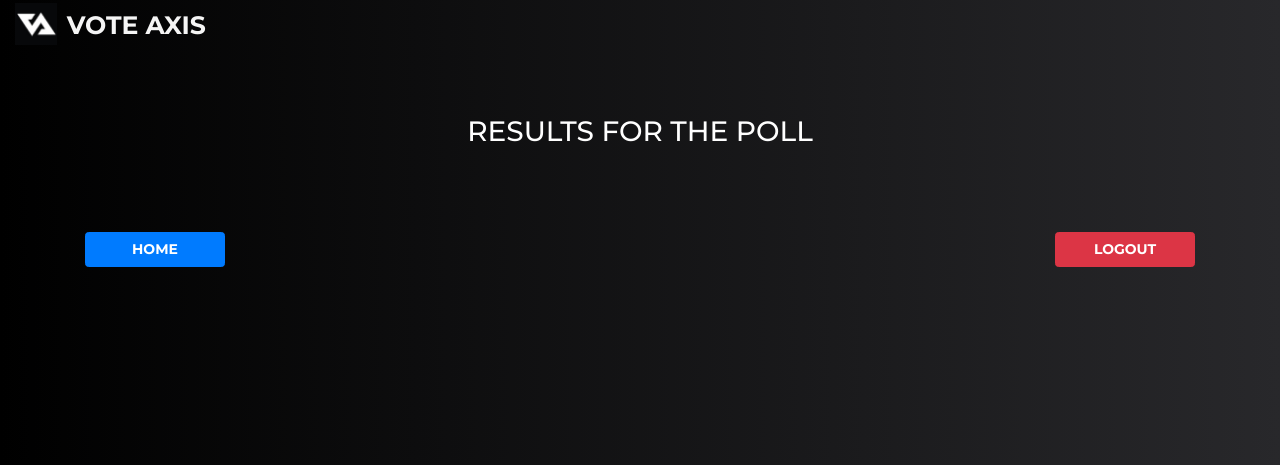
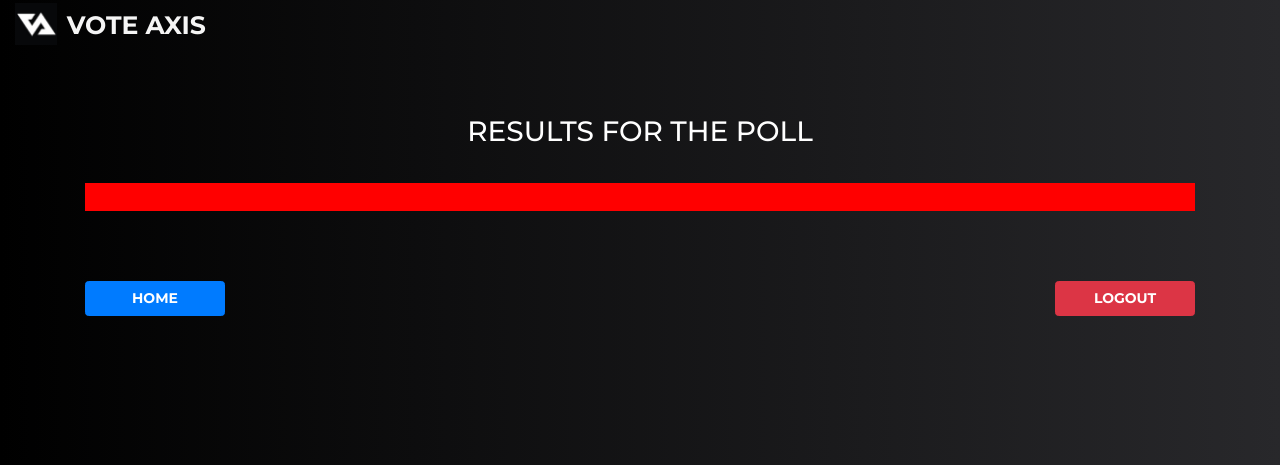
Before and after one commit to akxay98/mysite1, a Django app: template templates/votingApp/result.html in a window 1280 px wide. Shown: the top 465 px of the page. Run offline with Django 3.2, Linux system fonts and the light colour scheme; the template is opened without the code that fills it, so the values that code supplies are empty.

Commit message:
final commit 5

```diff
--- a/static/add.css
+++ b/static/add.css
@@ -286,6 +286,7 @@ body
     text-align: left;
     font-weight: bold;
     color: burlywood;
+    padding-top: 1rem;
 }
 .result .return
 {
@@ -311,10 +312,12 @@ body
 }
 .result .message
 {
-    text-align: right;
+    text-align: center;
     position: relative;
     top: 2rem;
-    color: red;
+    color: white;
+    background-color: red;
+    padding: 1rem;
     font-size: 1rem;
     font-weight: bold;
 }
```
